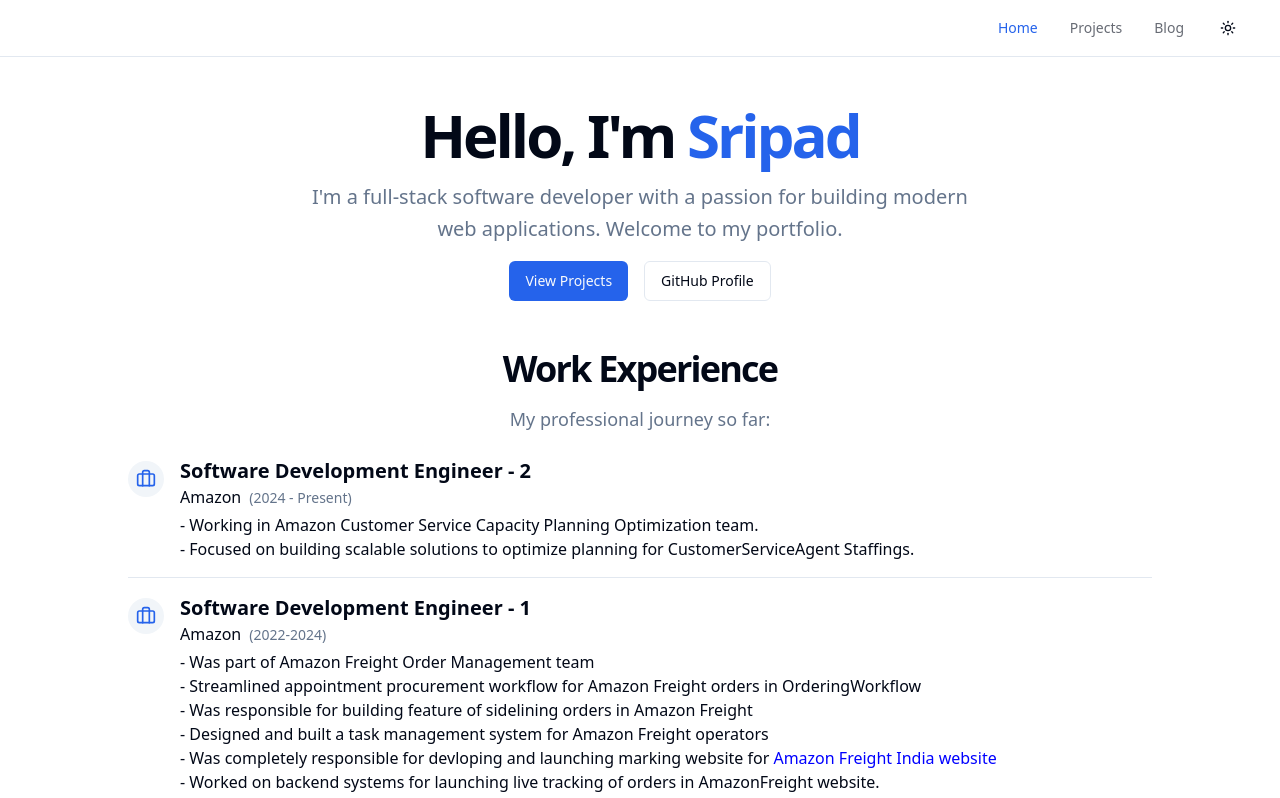
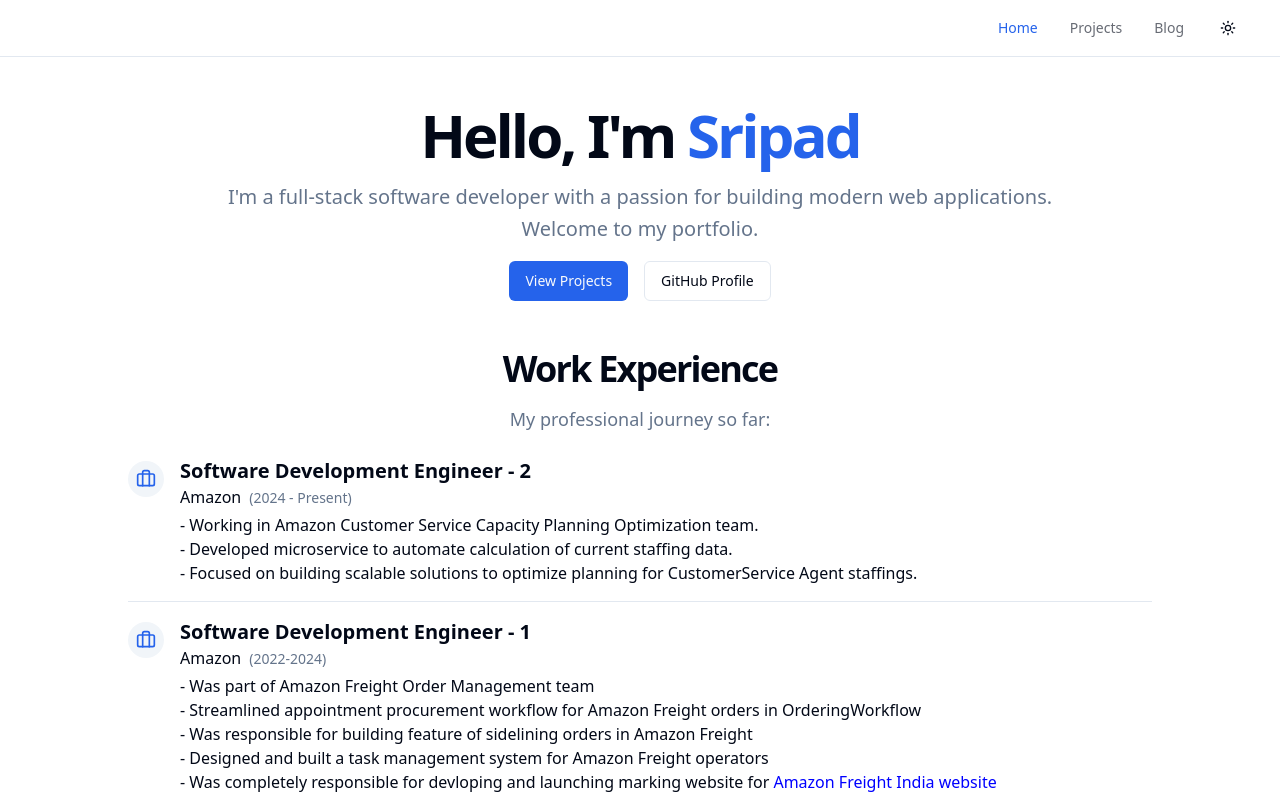
Before and after one commit to TVSSSRIPAD/TVSSSripad.github.io, a React (Vite) app: page / in a window 1280 px wide. Shown: the top 798 px of the page. Built offline with nearby package versions, Linux system fonts and the light colour scheme; the HTML template or start-up script is replaced by a standard one.

Commit message:
add projects

```diff
--- a/src/pages/Home.tsx
+++ b/src/pages/Home.tsx
@@ -10,8 +10,10 @@
           <h1 className="fade-in text-4xl font-semibold tracking-tighter sm:text-5xl md:text-6xl">
             Hello, I'm <span className="text-primary">Sripad</span>
           </h1>
-          <p className="fade-in fade-in-delay-1 max-w-[42rem] leading-normal text-muted-foreground sm:text-xl sm:leading-8">I'm a full-stack software developer with a passion for building modern web applications.
-Welcome to my portfolio.</p>
+          <p className="fade-in fade-in-delay-1 leading-normal text-muted-foreground sm:text-xl sm:leading-8">
+            I'm a full-stack software developer with a passion for building modern web applications. <br/>
+            Welcome to my portfolio.
+          </p>
           <div className="fade-in fade-in-delay-2 flex flex-wrap justify-center gap-4">
             <Button asChild>
               <Link to="/projects">View Projects</Link>
@@ -40,7 +42,8 @@
               company: "Amazon",
               period: "2024 - Present",
               description: " - Working in Amazon Customer Service Capacity Planning Optimization team.<br> \
-               - Focused on building scalable solutions to optimize planning for CustomerServiceAgent Staffings."
+               - Developed microservice to automate calculation of current staffing data.<br> \
+               - Focused on building scalable solutions to optimize planning for CustomerService Agent staffings."
             }, {
               title: "Software Development Engineer - 1",
               company: "Amazon",
--- a/src/pages/Projects.tsx
+++ b/src/pages/Projects.tsx
@@ -1,4 +1,3 @@
-
 import { useState } from "react";
 import { Card, CardContent, CardDescription, CardFooter, CardHeader, CardTitle } from "@/components/ui/card";
 import { Badge } from "@/components/ui/badge";
@@ -7,46 +6,46 @@
 import { Grid2x2, List } from "lucide-react";
 
 const projects = [
-  // {
-  //   title: "Project One",
-  //   description: "A modern web application built with React and TypeScript",
-  //   tags: ["React", "TypeScript", "Tailwind CSS"],
-  //   link: "https://github.com/yourusername/project-one",
-  //   live: "https://project-one.example.com",
-  // },
-  // {
-  //   title: "Project Two",
-  //   description: "A full-stack application with Node.js backend and MongoDB",
-  //   tags: ["Node.js", "Express", "MongoDB", "React"],
-  //   link: "https://github.com/yourusername/project-two",
-  //   live: "https://project-two.example.com",
-  // },
-  // {
-  //   title: "Project Three",
-  //   description: "A mobile-first responsive web design with modern animations",
-  //   tags: ["HTML", "CSS", "JavaScript"],
-  //   link: "https://github.com/yourusername/project-three",
-  // },
-  // {
-  //   title: "Project Four",
-  //   description: "A RESTful API for managing user data and authentication",
-  //   tags: ["Node.js", "Express", "PostgreSQL", "JWT"],
-  //   link: "https://github.com/yourusername/project-four",
-  //   live: "https://project-four.example.com",
-  // },
-  // {
-  //   title: "Project Five",
-  //   description: "A real-time chat application using WebSockets",
-  //   tags: ["React", "Socket.io", "Node.js"],
-  //   link: "https://github.com/yourusername/project-five",
-  //   live: "https://project-five.example.com",
-  // },
-  // {
-  //   title: "Project Six",
-  //   description: "A command-line tool for automating development workflows",
-  //   tags: ["Node.js", "CLI", "Automation"],
-  //   link: "https://github.com/yourusername/project-six",
-  // },
+	{
+		title: "CurrencyRate MCP Server",
+		description: "Simple MCP server that provides currency exchange rates.",
+		tags: ["MCP", "Typescript"],
+		link: "https://github.com/TVSSSRIPAD/CurrencyRate-MCP",
+		live: "https://www.youtube.com/watch?v=mme-iBEw7mk",
+		date: "05/2025",
+	},
+	{
+		title: "OnlineEd - Virtual Classroom",
+		description:
+			"A virtual classroom website for intraction between Teachers and Student developed during Covid-19 pandemic.",
+		tags: ["React", "Azure CosmosDB", "NodeJs", "Express"],
+		link: "https://github.com/TVSSSRIPAD/OnlinEd",
+		live: null,
+		date: "07/2022",
+	},
+	{
+		title: "UNIMAS - University Management System",
+		description:
+			"A full-stack spring-boot application built for managing university data as part of DataBaseManagementSystem (DBMS) course at IIT Bhubaneswar.",
+		tags: ["Vanilla JS", "SpringBoot", "Oracle DB"],
+		link: "https://github.com/TVSSSRIPAD/Unimas",
+		live: null,
+		date: "08/2021",
+	},
+	{
+		title: "Basic FTP Server in C++",
+		description: "This was a project done as part of Computer Networks course during my undergrad.",
+		tags: ["C++"],
+		link: "https://github.com/TVSSSRIPAD/FTP",
+		date: "08/2021",
+	},
+	{
+		title: "C-Shell",
+		description: "Simple shell implementation in C that supports basic commands, piping, and redirection.",
+		tags: ["C"],
+		link: "https://github.com/TVSSSRIPAD/CShell",
+		date: "04/2021",
+	},
 ];
 
 export default function Projects() {
@@ -58,7 +57,6 @@
         <h1 className="text-3xl font-bold tracking-tighter sm:text-4xl md:text-5xl">My Projects</h1>
         <p className="mt-4 text-muted-foreground">
           A collection of my recent work and side projects.<br/>
-          🚧In Progress 🚧
         </p>
       </div>
 
@@ -79,7 +77,9 @@
             <Card key={project.title} className="fade-in" style={{ animationDelay: `${index * 100}ms` }}>
               <CardHeader>
                 <CardTitle>{project.title}</CardTitle>
-                <CardDescription>{project.description}</CardDescription>
+                <CardDescription>
+                  {project.description}
+                </CardDescription>
               </CardHeader>
               <CardContent>
                 <div className="flex flex-wrap gap-2">
@@ -88,6 +88,11 @@
                       {tag}
                     </Badge>
                   ))}
+                </div>
+                <div className="flex flex-wrap gap-4 my-4">
+                  <Badge key={project.date} variant="outline">
+                    {project.date}
+                  </Badge>
                 </div>
               </CardContent>
               <CardFooter className="flex gap-2">
@@ -136,6 +141,11 @@
                   </Badge>
                 ))}
               </div>
+              <div className="flex flex-wrap gap-4 my-4">
+               <Badge key={project.date} variant="outline">
+                  {project.date}
+                </Badge>
+              </div>
             </div>
           ))}
         </div>
```
